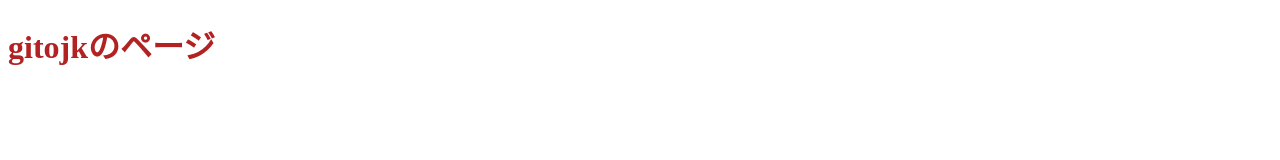
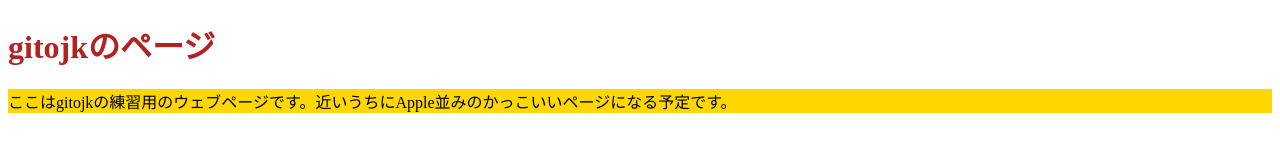
Before and after one commit to saki-2525-ota/saki-2525-ota.github.io, a plain HTML site: page index.html in a window 1280 px wide. Drawn offline with Linux system fonts and the light colour scheme.

Commit message:
pの追加

```diff
--- a/index.html
+++ b/index.html
@@ -8,5 +8,6 @@
   </head>
   <body>
     <h1>gitojkのページ</h1>
+    <p>ここはgitojkの練習用のウェブページです。近いうちにApple並みのかっこいいページになる予定です。</p>
   </body>
 </html>
--- a/style.css
+++ b/style.css
@@ -1,3 +1,6 @@
 h1 {
   color: firebrick;
 }
+p {
+  background: gold;
+}
```
